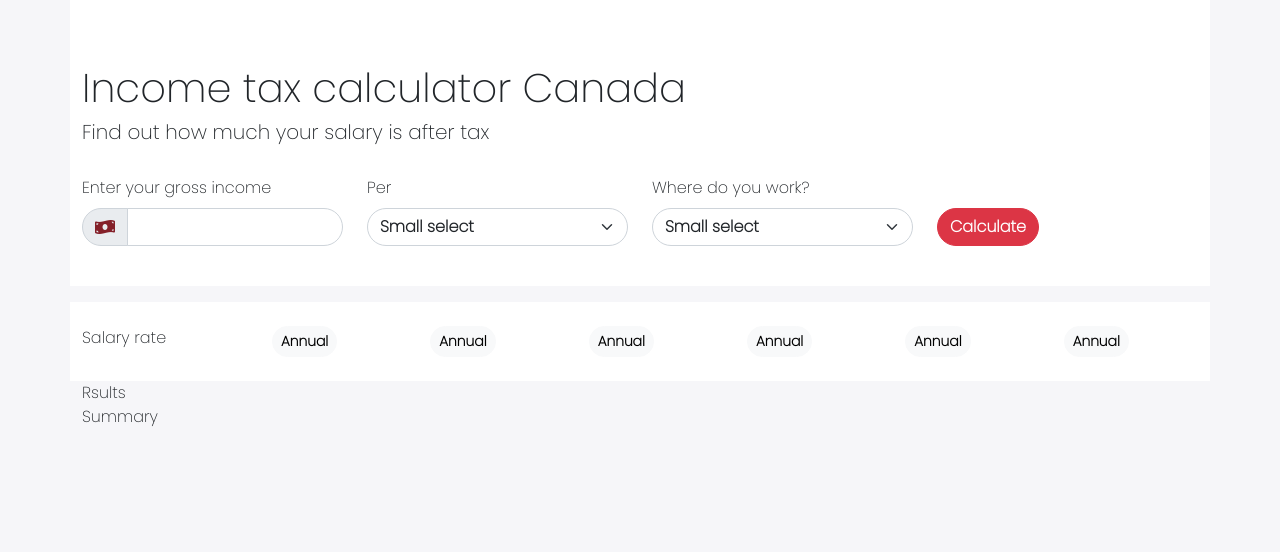
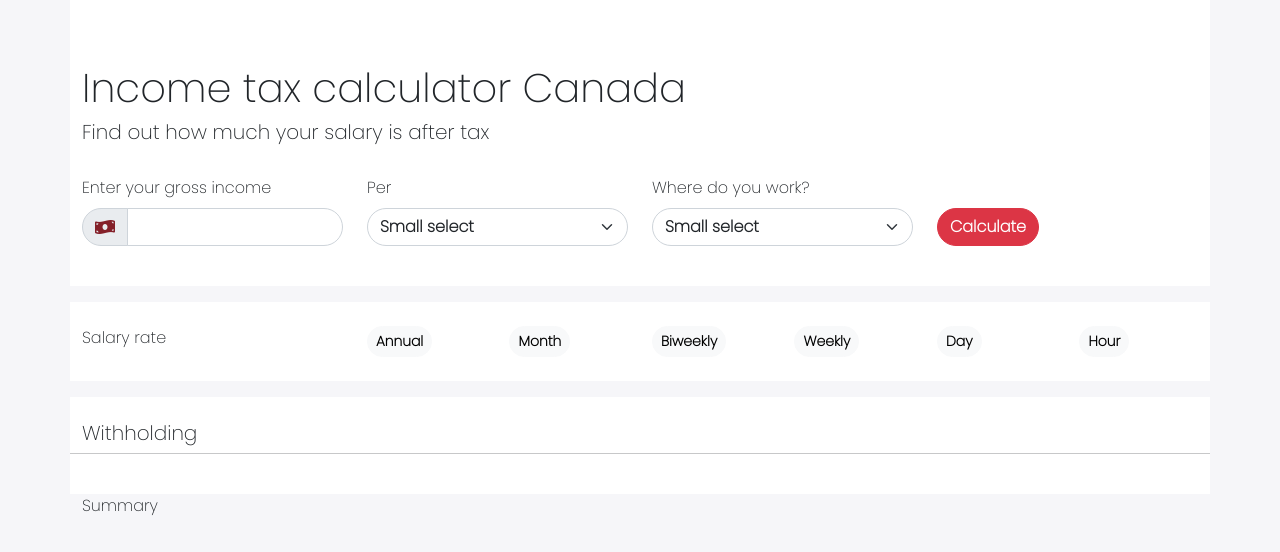
Before and after one commit to Dulatto/react_tax_calculator, a React (Create React App) app: page / in a window 1280 px wide. Shown: the top 552 px of the page. Built offline with nearby package versions, Linux system fonts and the light colour scheme.

Commit message:
salary ui

```diff
--- a/src/Views/Results.js
+++ b/src/Views/Results.js
@@ -2,8 +2,11 @@ import React from 'react';
 
 const Results = () => {
     return (
-        <div>
-            Rsults
+        <div className="row bg-white mt-3 py-4">
+            <h5>Withholding</h5>
+            <hr />
+            <div className="col-md-7"></div>
+            <div className="col-md-5"></div>
         </div>
     );
 };
--- a/src/Views/SalaryRate.js
+++ b/src/Views/SalaryRate.js
@@ -3,18 +3,17 @@ import React from 'react';
 const SalaryRate = () => {
     return (
         <div className="row mt-3 bg-white py-4">
-            <div className="col-md-2">Salary rate </div>
-            <div className="col-md-10">
+            <div className="col-md-3">Salary rate </div>
+            <div className="col-md-9">
                 <div className="row">
                     <div className="col-md-2"><button className="btn btn-light btn-sm">Annual</button></div>
-                    <div className="col-md-2"><button className="btn btn-light btn-sm">Annual</button></div>
-                    <div className="col-md-2"><button className="btn btn-light btn-sm">Annual</button></div>
-                    <div className="col-md-2"><button className="btn btn-light btn-sm">Annual</button></div>
-                    <div className="col-md-2"><button className="btn btn-light btn-sm">Annual</button></div>
-                    <div className="col-md-2"><button className="btn btn-light btn-sm">Annual</button></div>
+                    <div className="col-md-2"><button className="btn btn-light btn-sm">Month</button></div>
+                    <div className="col-md-2"><button className="btn btn-light btn-sm">Biweekly</button></div>
+                    <div className="col-md-2"><button className="btn btn-light btn-sm">Weekly</button></div>
+                    <div className="col-md-2"><button className="btn btn-light btn-sm">Day</button></div>
+                    <div className="col-md-2"><button className="btn btn-light btn-sm">Hour</button></div>
                 </div>
             </div>
-
         </div>
     );
 };
```
